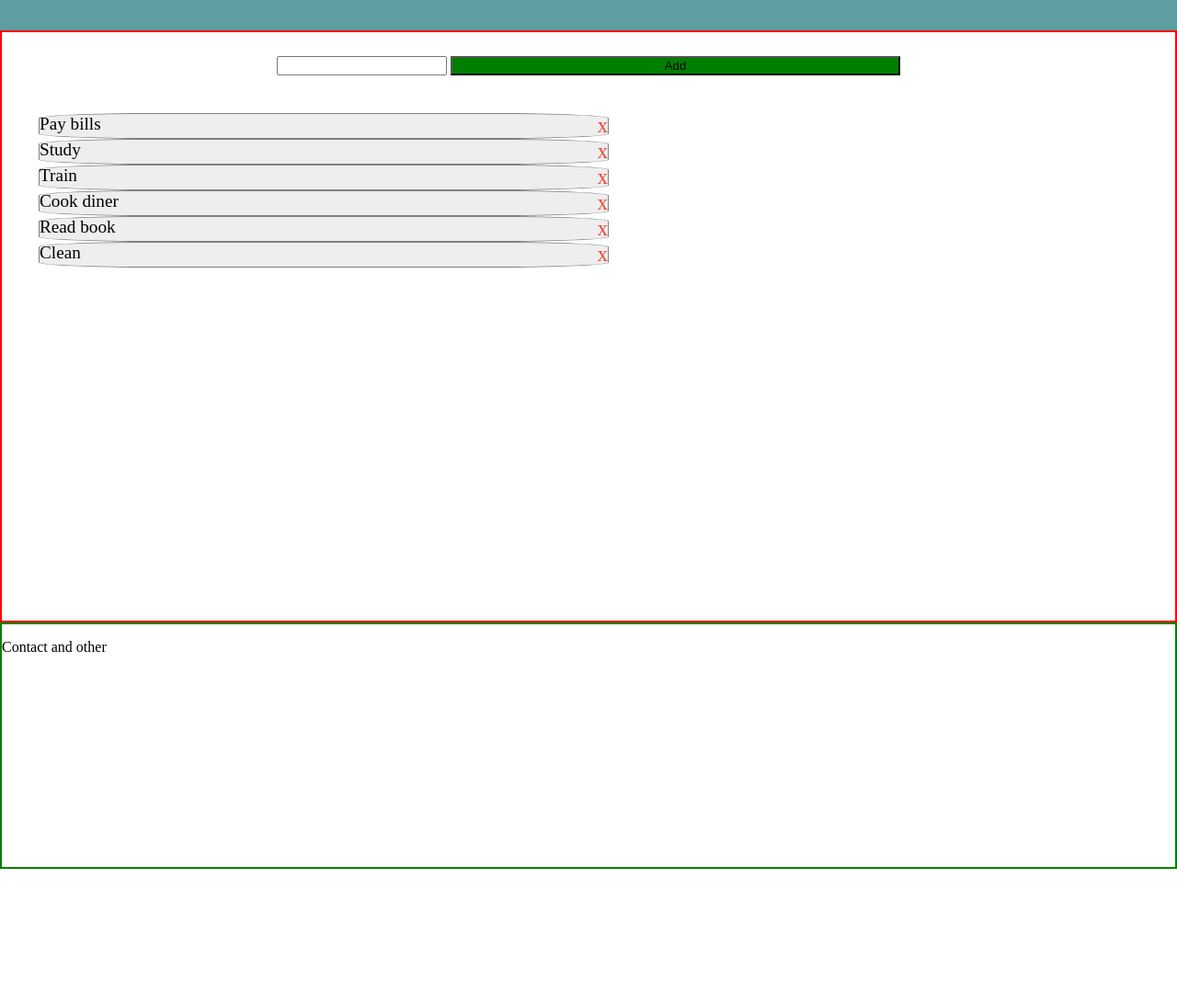
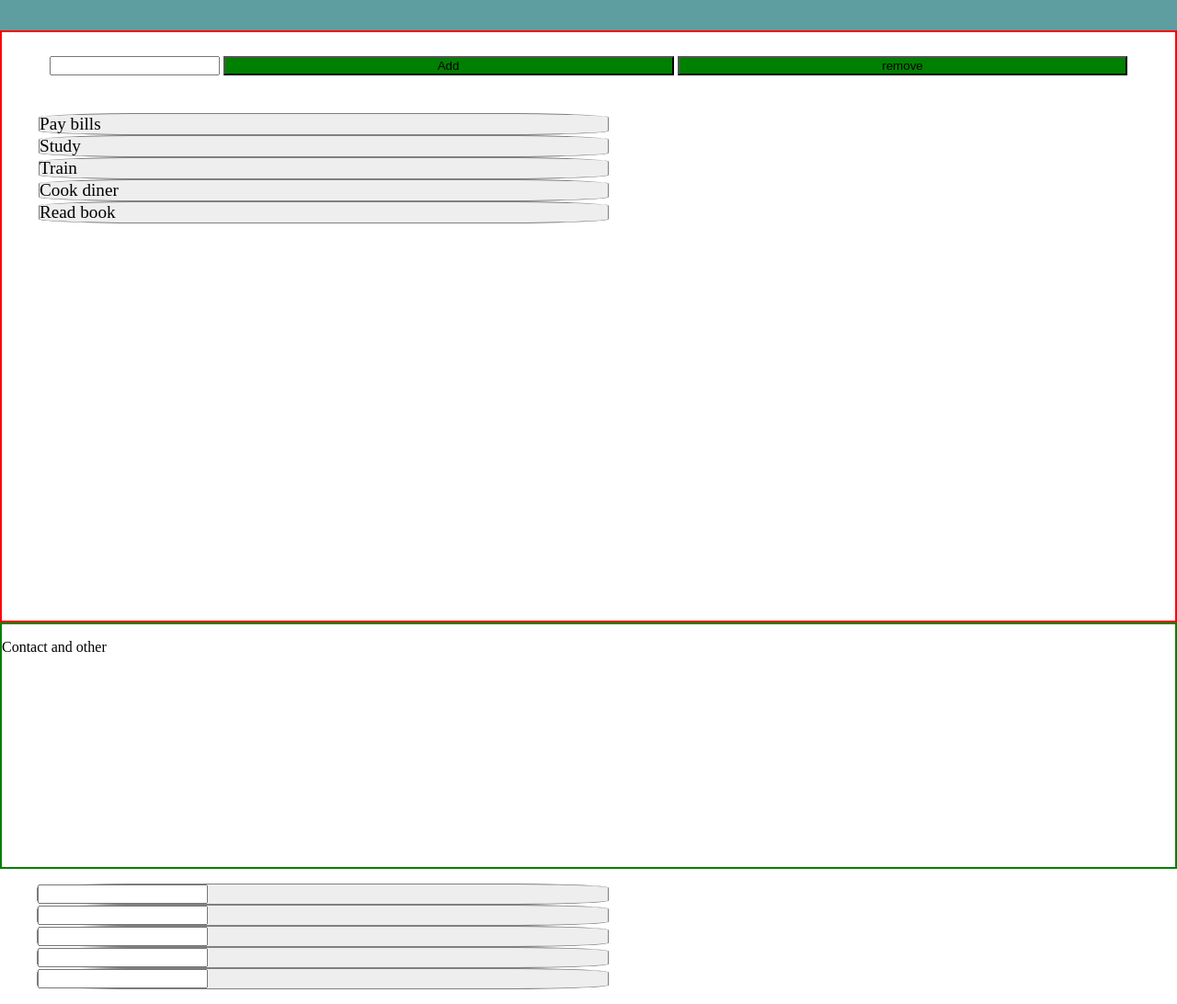
Before and after one commit to Rasweb/JavaScript-BasicCourse-Assignment1, a website: page index.html in a window 1280 px wide. Shown: the part 500-1592 px from the top of the page at 92% size. Before the commit the page ends 1445 px from the top, so only its background shows below. Drawn offline with Linux system fonts and the light colour scheme.

Commit message:
fixed the add button

```diff
--- a/index.html
+++ b/index.html
@@ -17,38 +17,46 @@
         <input type="text" id="liInput" />
         <!-- <button onclick="liAdd()">Add to To-Do</button> -->
         <button type="button" id="add">Add</button>
+        <button type="button" id = "remove">remove</button>
       </div>
 
       <ul id="liUl">
         <li>
           Pay bills
-          <span class="close">x</span>
         </li>
-
         <li>
           Study
-          <span class="close">x</span>
         </li>
         <li>
           Train
-          <span class="close">x</span>
         </li>
         <li>
           Cook diner
-          <span class="close">x</span>
         </li>
         <li>
           Read book
-          <span class="close">x</span>
         </li>
         <li>
           Clean
-          <span class="close">x</span>
         </li>
       </ul>
     </main>
     <footer>
       <p>Contact and other</p>
     </footer>
+
+      <ul id="list">
+        <li><input type="text"></li>
+        <li><input type="text"></li>
+        <li><input type="text"></li>
+        <li><input type="text"></li>
+        <li><input type="text"></li>
+        </ul>
+
+
+
+    </div>
   </body>
+
+
 </html>
--- a/js/script.js
+++ b/js/script.js
@@ -1,19 +1,18 @@
 window.onload = function () {
-  closefunc();
   checkfunc();
   document.getElementById("add").addEventListener("click", liAdd);
+  removeItem();
 };
 
-// Click on the element with class="close".
-// Changes the list items display to none.
-function closefunc() {
-  let closeId = document.getElementsByClassName("close");
-  for (i = 0; i < closeId.length; i++) {
-    closeId[i].onclick = function () {
-      let div = this.parentElement;
-      div.style.display = "none";
-    };
-  }
+function removeItem() {
+  var listItems = document.getElementById("liUl").getElementsByTagName("li");
+  var removeButton = document.getElementById("remove");
+
+  removeButton.addEventListener("click", removeItem);
+  if (listItems.length === 0) return; // if there is no items in listItems then quit the function (don't attempt to remove what doesn't exist)
+
+  var last = listItems[listItems.length - 1];
+  last.parentNode.removeChild(last);
 }
 
 // Add a "checked" symbol when clicking on a list item
@@ -30,13 +29,9 @@ function checkfunc() {
 
 //Adds the list items dynamically and the span tag with class.
 function liAdd() {
-  let tagSpan = document.createElement("SPAN"); // Creates <span>
-  tagSpan.appendChild(document.createTextNode("x")); // Appends <span>x<span>
   let theUl = document.getElementById("liUl"); // Finds the <ul>.
   let theInpt = document.getElementById("liInput"); // Finds the <input>.
   let theLi = document.createElement("li"); // Creates the <li>.
   theLi.appendChild(document.createTextNode(theInpt.value)); // Appends the input value using a textnode.
-  theLi.appendChild(tagSpan); // Appends the <span> to <li>
-  tagSpan.setAttribute("class", "close"); // Adds class="close" to span.
   theUl.appendChild(theLi); // Appends to the ul to make a list
 }
--- a/sass/_main.scss
+++ b/sass/_main.scss
@@ -1,5 +1,7 @@
+$f: flex;
+
 main {
-  display: flex;
+  display: $f;
   flex-direction: column;
   height: 80vh;
   border: 2px solid red;
@@ -7,7 +9,7 @@ main {
 }
 
 .close {
-  color: #f44336;
+  color: red;
   font-size: 1.4rem;
 }
 
@@ -18,7 +20,7 @@ ul li.checked {
 }
 
 ul li {
-  display: flex;
+  display: $f;
   justify-content: space-between;
   cursor: pointer;
   list-style-type: none;
```
Also changed, not shown: css/main.css, 1 other file.
